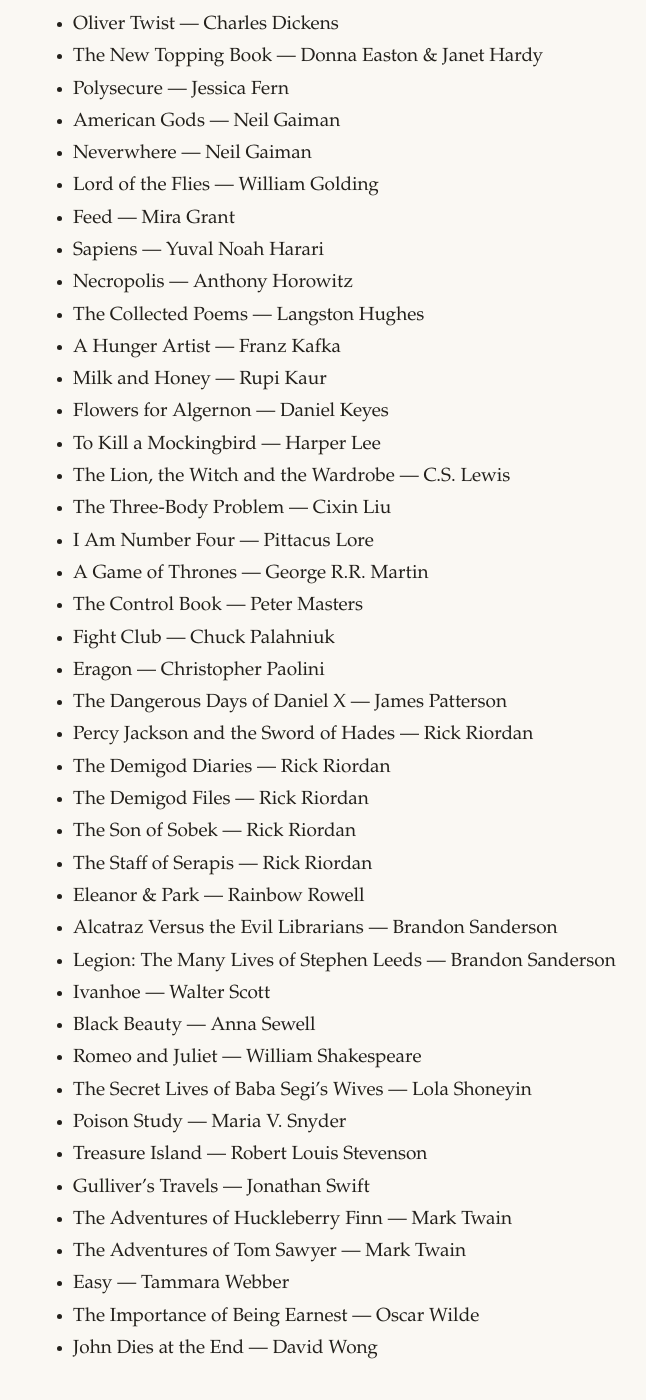
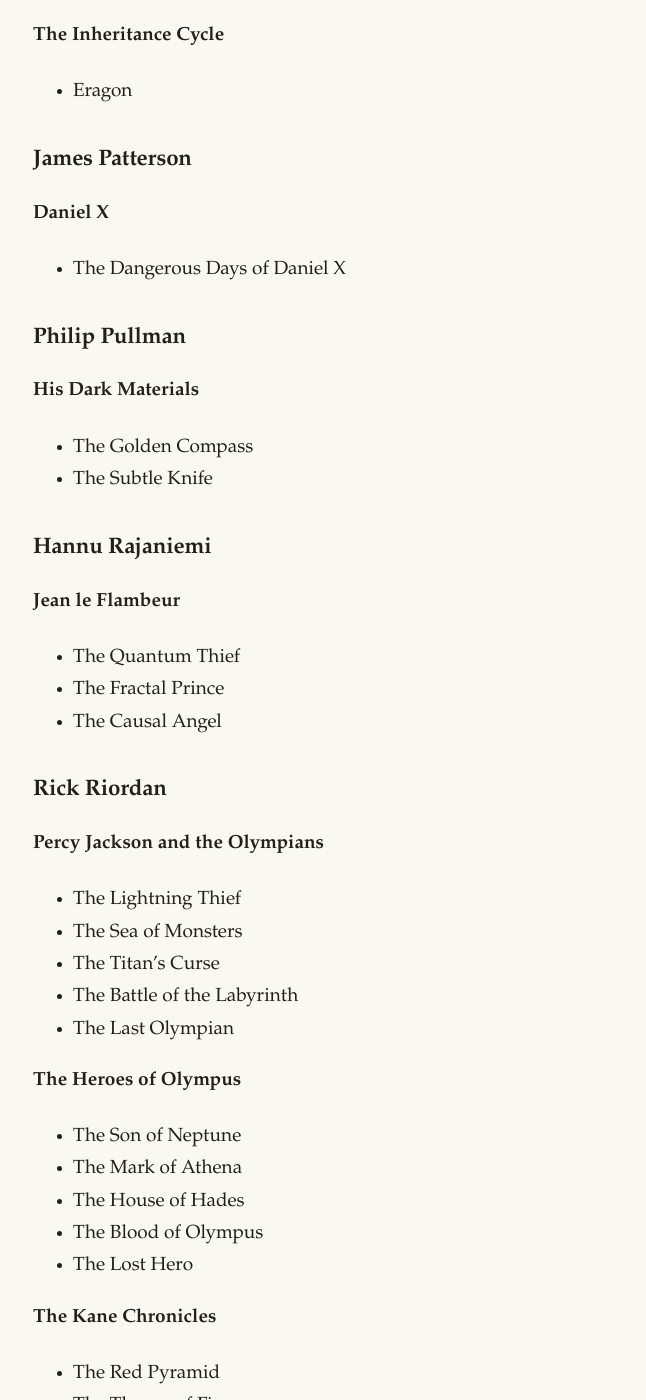
Before and after one commit to topearebi/aroamjti, a Jekyll site: the page built from books.md, in a window 1280 px wide and 1400 px high, scrolled down 3851 px. Shown: the whole window, without its empty margins (303-949 px from the left). Built offline with Jekyll 4.4.1, drawn with Linux system fonts in a browser that asks for light colours; some of the changed text lies outside the part shown.

Commit message:
Revise book list structure and formatting
Updated book organization by author and series. Adjusted formatting for clarity and added standalone titles.

```diff
--- a/books.md
+++ b/books.md
@@ -21,29 +21,143 @@
 - **The Rosie Project - Graeme Simsion**
 - Permutation City - Greg Egan
 
-### Series
+## By author
 
-**Artemis Fowl** — Eoin Colfer
+### Orson Scott Card
+
+**Ender's Saga**
+  - Speaker for the Dead
+  - Ender's Game
+
+**Mither Mages**
+  - Gatefather
+  - The Gate Thief
+
+- Magic Street
+- Pathfinder
+
+### Eoin Colfer
+
+**Artemis Fowl**
   - Artemis Fowl
   - The Opal Deception
   - The Time Paradox
 
-**Death Is My BFF** — Katarina E. Tonks
-  - Death Is My Bff
-  - Death Is My Bfflad
-  - Death Is My Frenemy
-  - Death Is My Friend With Benefits
-  - Death Is My Soulmate
+### Suzanne Collins
 
-**Ender's Saga** — Orson Scott Card
-  - Speaker for the Dead
-  - Ender's Game
+**The Hunger Games**
+  - The Hunger Games
 
-**Fifty Shades** — E.L. James
+### Neil Gaiman
+
+- American Gods
+- Neverwhere
+
+### Terry Goodkind
+
+**The Sword of Truth**
+  - Stone of Tears
+  - Wizard's First Rule
+
+### Anthony Horowitz
+
+**The Power of Five**
+  - Necropolis
+
+### E.L. James
+
+**Fifty Shades**
   - Fifty Shades of Grey
   - Fifty Shades Freed
 
-**Harry Potter** — J.K. Rowling
+### C.S. Lewis
+
+**The Chronicles of Narnia**
+  - The Lion, the Witch and the Wardrobe
+
+### Cixin Liu
+
+**Remembrance of Earth's Past**
+  - The Three-Body Problem
+
+### Pittacus Lore
+
+**Lorien Legacies**
+  - I Am Number Four
+
+### Marie Lu
+
+**Legend**
+  - Champion
+  - Legend
+  - Prodigy
+
+### George R.R. Martin
+
+**A Song of Ice and Fire**
+  - A Game of Thrones
+
+### Stephenie Meyer
+
+**The Twilight Saga**
+  - Twilight
+  - New Moon
+  - Eclipse
+  - Breaking Dawn
+
+### Christopher Paolini
+
+**The Inheritance Cycle**
+  - Eragon
+
+### James Patterson
+
+**Daniel X**
+  - The Dangerous Days of Daniel X
+
+### Philip Pullman
+
+**His Dark Materials**
+  - The Golden Compass
+  - The Subtle Knife
+
+### Hannu Rajaniemi
+
+**Jean le Flambeur**
+  - The Quantum Thief
+  - The Fractal Prince
+  - The Causal Angel
+
+### Rick Riordan
+
+**Percy Jackson and the Olympians**
+  - The Lightning Thief
+  - The Sea of Monsters
+  - The Titan's Curse
+  - The Battle of the Labyrinth
+  - The Last Olympian
+
+**The Heroes of Olympus**
+  - The Son of Neptune
+  - The Mark of Athena
+  - The House of Hades
+  - The Blood of Olympus
+  - The Lost Hero
+
+**The Kane Chronicles**
+  - The Red Pyramid
+  - The Throne of Fire
+  - The Serpent's Shadow
+
+- Percy Jackson and the Sword of Hades
+- The Demigod Diaries
+- The Demigod Files
+- The Son of Sobek
+- The Staff of Serapis
+
+### J.K. Rowling
+
+**Harry Potter**
   - Harry Potter and the Sorcerer's Stone
   - Harry Potter and the Chamber of Secrets
   - Harry Potter and the Prisoner of Azkaban
@@ -52,102 +166,57 @@
   - Harry Potter and the Half-Blood Prince
   - Harry Potter and the Deathly Hallows
 
-**His Dark Materials** — Philip Pullman
-  - The Golden Compass
-  - The Subtle Knife
+### Brandon Sanderson
 
-**Jean le Flambeur** — Hannu Rajaniemi
-  - The Quantum Thief
-  - The Fractal Prince
-  - The Causal Angel
+- Alcatraz Versus the Evil Librarians
+- Legion: The Many Lives of Stephen Leeds
 
-**Legend** — Marie Lu
-  - Champion
-  - Legend
-  - Prodigy
+### Maria V. Snyder
 
-**Mither Mages** — Orson Scott Card
-  - Gatefather
-  - The Gate Thief
+**Study**
+  - Poison Study
 
-**Percy Jackson and the Olympians** — Rick Riordan
-  - The Lightning Thief
-  - The Sea of Monsters
-  - The Titan's Curse
-  - The Battle of the Labyrinth
-  - The Last Olympian
+### Katarina E. Tonks
 
-**The Heroes of Olympus** — Rick Riordan
-  - The Son of Neptune
-  - The Mark of Athena
-  - The House of Hades
-  - The Blood of Olympus
-  - The Lost Hero
+**Death Is My BFF**
+  - Death Is My Bff
+  - Death Is My Bfflad
+  - Death Is My Frenemy
+  - Death Is My Friend With Benefits
+  - Death Is My Soulmate
 
-**The Kane Chronicles** — Rick Riordan
-  - The Red Pyramid
-  - The Throne of Fire
-  - The Serpent's Shadow
+### Mark Twain
 
-**The Sword of Truth** — Terry Goodkind
-  - Stone of Tears
-  - Wizard's First Rule
+- The Adventures of Huckleberry Finn
+- The Adventures of Tom Sawyer
 
-**The Twilight Saga** — Stephenie Meyer
-  - Twilight
-  - New Moon
-  - Eclipse
-  - Breaking Dawn
-
-### Standalone
+## Standalone
 
 - Dead Babies — Martin Amis
 - Pride and Prejudice — Jane Austen
 - Syrup — Max Barry
-- Magic Street — Orson Scott Card
-- Pathfinder — Orson Scott Card
-- The Hunger Games — Suzanne Collins
 - bone — Yrsa Daley-Ward
 - Robinson Crusoe — Daniel Defoe
 - Oliver Twist — Charles Dickens
 - The New Topping Book — Donna Easton & Janet Hardy
 - Polysecure — Jessica Fern
-- American Gods — Neil Gaiman
-- Neverwhere — Neil Gaiman
 - Lord of the Flies — William Golding
 - Feed — Mira Grant
 - Sapiens — Yuval Noah Harari
-- Necropolis — Anthony Horowitz
 - The Collected Poems — Langston Hughes
 - A Hunger Artist — Franz Kafka
 - Milk and Honey — Rupi Kaur
 - Flowers for Algernon — Daniel Keyes
 - To Kill a Mockingbird — Harper Lee
-- The Lion, the Witch and the Wardrobe — C.S. Lewis
-- The Three-Body Problem — Cixin Liu
-- I Am Number Four — Pittacus Lore
-- A Game of Thrones — George R.R. Martin
 - The Control Book — Peter Masters
 - Fight Club — Chuck Palahniuk
-- Eragon — Christopher Paolini
-- The Dangerous Days of Daniel X — James Patterson
-- Percy Jackson and the Sword of Hades — Rick Riordan
-- The Demigod Diaries — Rick Riordan
-- The Demigod Files — Rick Riordan
-- The Son of Sobek — Rick Riordan
-- The Staff of Serapis — Rick Riordan
 - Eleanor & Park — Rainbow Rowell
-- Alcatraz Versus the Evil Librarians — Brandon Sanderson
-- Legion: The Many Lives of Stephen Leeds — Brandon Sanderson
 - Ivanhoe — Walter Scott
 - Black Beauty — Anna Sewell
 - Romeo and Juliet — William Shakespeare
 - The Secret Lives of Baba Segi's Wives — Lola Shoneyin
-- Poison Study — Maria V. Snyder
 - Treasure Island — Robert Louis Stevenson
 - Gulliver's Travels — Jonathan Swift
-- The Adventures of Huckleberry Finn — Mark Twain
-- The Adventures of Tom Sawyer — Mark Twain
 - Easy — Tammara Webber
 - The Importance of Being Earnest — Oscar Wilde
 - John Dies at the End — David Wong
```
Also changed, not shown: other parts of books.md (+1 -1 lines).
